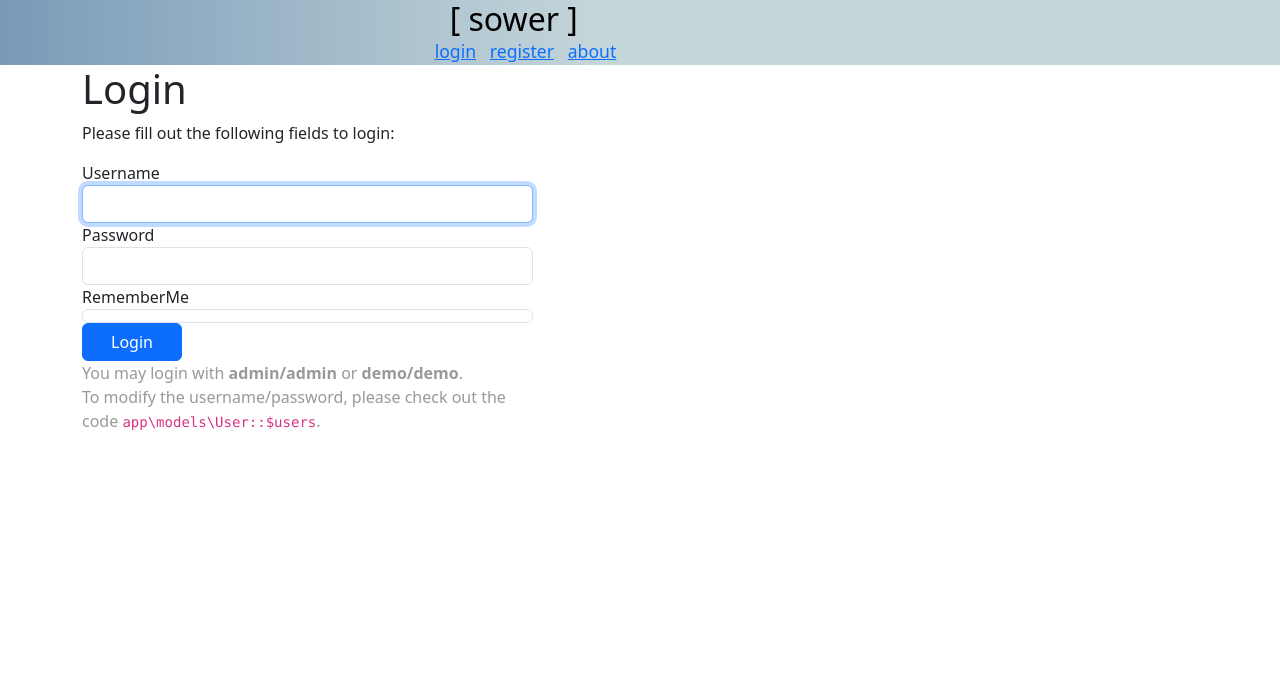
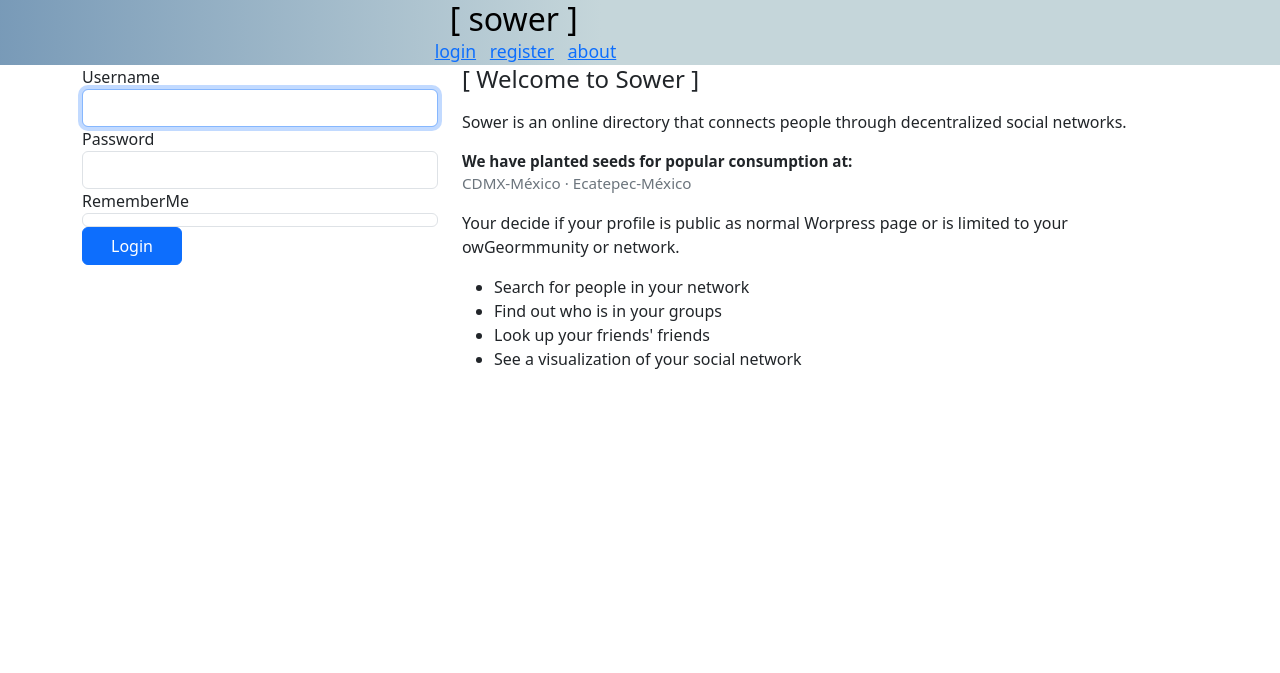
Before and after one commit to tequitl/sower, a Yii app: template views/site/login.php in a window 1280 px wide. Shown: the top 673 px of the page. Run offline with PHP 8.4 and a stand-in for Yii, Linux system fonts and the light colour scheme; the template is opened without the code that fills it, so the values that code supplies are empty; form fields are guessed from the names that the template uses; some libraries are stand-ins or nearby versions.

Commit message:
register page and login

```diff
--- a/controllers/SiteController.php
+++ b/controllers/SiteController.php
@@ -125,4 +125,9 @@ class SiteController extends Controller
     {
         return $this->render('about');
     }
+
+    public function actionRegister()
+    {
+        return $this->render('register');
+    }
 }
--- a/views/layouts/main.php
+++ b/views/layouts/main.php
@@ -36,7 +36,7 @@ $this->registerLinkTag(['rel' => 'icon', 'type' => 'image/x-icon', 'href' => Yii
             <h1>[ sower ]</h1>
             <div style="font-size:1.1rem;">
                 <?= Html::a('login', ['/site/login']) ?> &nbsp;
-                <?= Html::a('register', ['/site/signup']) ?> &nbsp;
+                <?= Html::a('register', ['/site/register']) ?> &nbsp;
                 <?= Html::a('about', ['/site/about']) ?>
             </div>
         </div>
--- a/views/site/login.php
+++ b/views/site/login.php
@@ -12,13 +12,10 @@ $this->title = 'Login';
 $this->params['breadcrumbs'][] = $this->title;
 ?>
 <div class="site-login">
-    <h1><?= Html::encode($this->title) ?></h1>
-
-    <p>Please fill out the following fields to login:</p>
-
+<div class="login-box">
+        <div class="login-content">
             <div class="row">
-        <div class="col-lg-5">
-
+                <div class="col-md-4">
                             <?php $form = ActiveForm::begin([
                             'id' => 'login-form',
                             'fieldConfig' => [
@@ -44,12 +41,23 @@ $this->params['breadcrumbs'][] = $this->title;
                         </div>
 
                         <?php ActiveForm::end(); ?>
-
-            <div style="color:#999;">
-                You may login with <strong>admin/admin</strong> or <strong>demo/demo</strong>.<br>
-                To modify the username/password, please check out the code <code>app\models\User::$users</code>.
                 </div>
-
+                <div class="col-md-8">
+                    <h4 class="mb-3">[ Welcome to Sower ]</h4>
+                    <p>Sower is an online directory that connects people through decentralized social networks.</p>
+                    <div class="school-list mb-3">
+                        <strong>We have planted seeds for popular consumption at:</strong><br>
+                        <span class="text-secondary">CDMX-México &middot; Ecatepec-México </span>
+                    </div>
+                    <p>Your decide if your profile is public as normal Worpress page or  is limited to your owGeormmunity or network.</p>
+                    <ul>
+                        <li>Search for people in your network</li>
+                        <li>Find out who is in your groups</li>
+                        <li>Look up your friends' friends</li>
+                        <li>See a visualization of your social network</li>
+                    </ul>
                 </div>
             </div>
         </div>
+    </div>
+</div>
```
Also changed, not shown: views/site/register.php (added, +46 -0 lines). Lines whose indentation alone changed are shown as unchanged.
